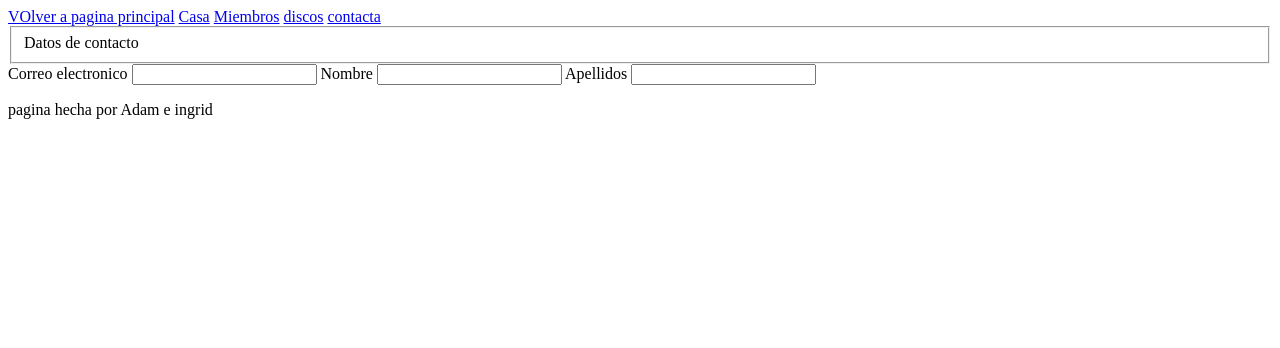
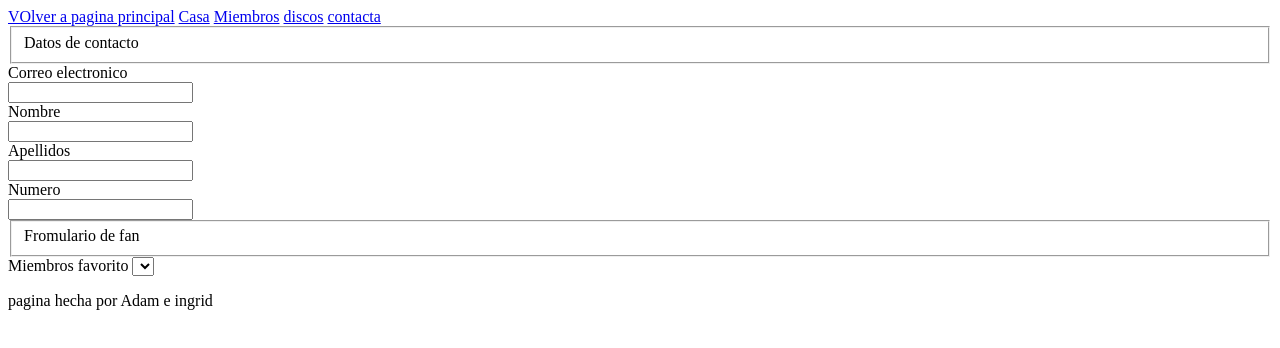
Before and after one commit to adabelriesrv/proyecto_ldm, a plain HTML site: page contacta.html in a window 1280 px wide. Drawn offline with Linux system fonts and the light colour scheme.

Commit message:
cambiosformu

```diff
--- a/contacta.html
+++ b/contacta.html
@@ -21,13 +21,25 @@
 
     <form  method="post">
         <fieldset>Datos de contacto</fieldset>
-        <label>Correo electronico</label>
-        <input type="email">
-        <label>Nombre</label>
-        <input type="text">
-        <label>Apellidos</label>
-        <input type="text">
+        <label>Correo electronico</label><br>
+        <input type="email"><br>
+        <label>Nombre</label><br>
+        <input type="text" maxlength="30"><br>
+        <label>Apellidos</label><br>
+        <input type="text"><br>
+        <label>Numero</label><br>
+        <input type="number">
+        <fieldset> Fromulario de   fan</fieldset>
+<label>Miembros favorito</label>
+<select>
+<option value=""></option>
+<option value=""></option>
+<option value=""></option>
+<option value=""></option>
 
+
+
+</select>
     </form>
 
 
```
